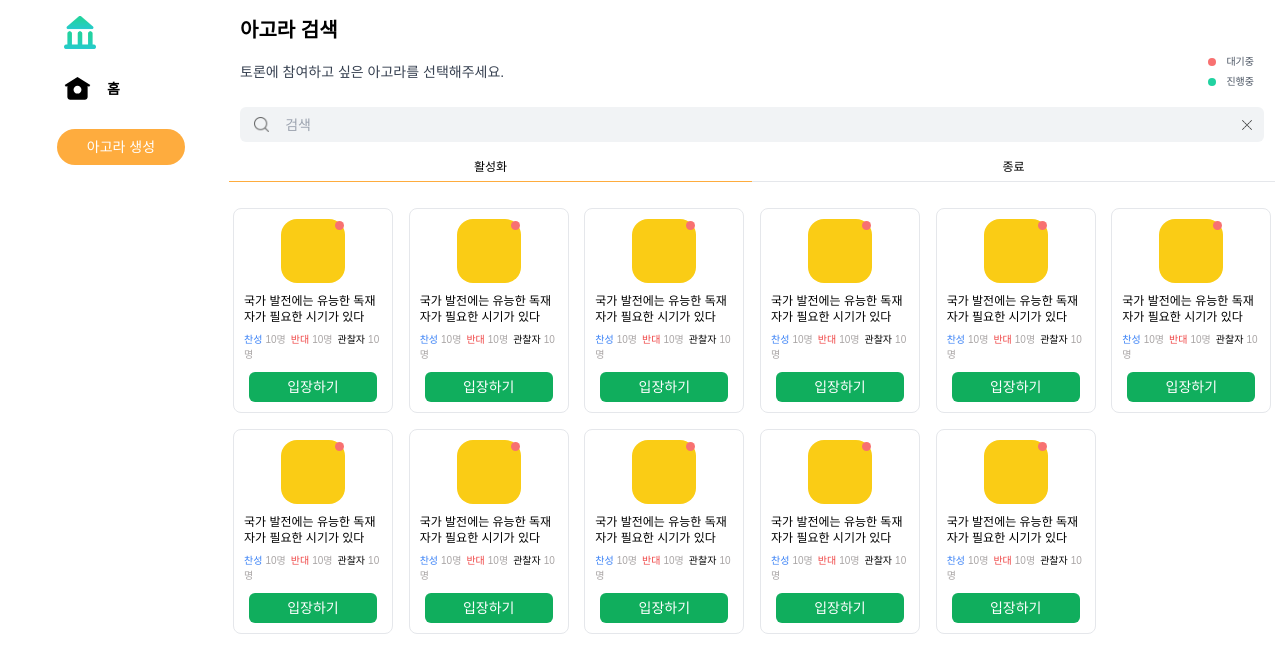
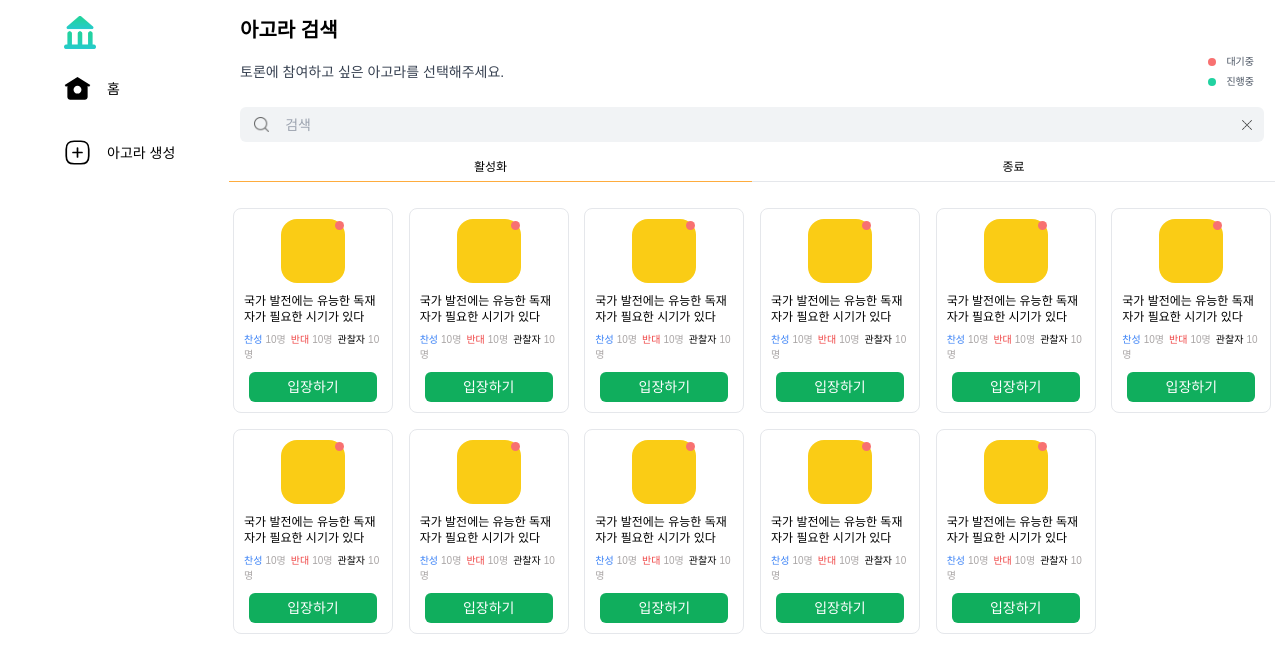
Before and after one commit to Attica-org/athens-client, a Next.js app: page / in a window 1280 px wide. Shown: the top 672 px of the page. Built offline with nearby package versions, Linux system fonts and the light colour scheme.

Commit message:
feat: 동일한 스타일 적용 컴포넌트로 추출

```diff
--- a/src/app/_components/home/atoms/DesktopNavLink.tsx
+++ b/src/app/_components/home/atoms/DesktopNavLink.tsx
@@ -4,13 +4,34 @@ type Props = {
   href: string;
   className?: string;
   children: React.ReactNode;
+  segment: string | null;
+  innerText: string;
 };
 
-export default function DesktopNavLink({ className, href, children }: Props) {
+export default function DesktopNavLink({
+  className,
+  href,
+  children,
+  segment,
+  innerText,
+}: Props) {
+  if (segment === `(home)`) {
+    segment = "/";
+  }
+
   return (
     <li>
       <Link href={href} className={className}>
-        {children}
+        <div className="hover:bg-gray-100 h-3rem p-1rem inline-flex flex-row justify-center items-center mb-1rem rounded-full">
+          {children}
+          <span
+            className={`pl-1rem text-sm ${
+              segment === `${href}` ? "font-bold" : ""
+            }`}
+          >
+            {innerText}
+          </span>
+        </div>
       </Link>
     </li>
   );
--- a/src/app/_components/home/molecules/NavLinks.tsx
+++ b/src/app/_components/home/molecules/NavLinks.tsx
@@ -8,28 +8,22 @@ import DesktopNavLink from "../atoms/DesktopNavLink";
 
 export default function NavLinks() {
   const pathname = useSelectedLayoutSegment();
+  // 전역 상태 관리 훅을 사용하여 pathname을 가져온다.
+  // create-agora 페이지에서는 전역 상태를 create-agora로 설정하고, 그 외의 페이지에서는 home으로 설정한다.
 
   return (
     <>
       <div className="hidden lg:block">
         <ul>
-          <DesktopNavLink href="/">
-            <div className="hover:bg-gray-100 h-3rem p-1rem inline-flex flex-row justify-center items-center mb-1rem rounded-full">
-              <HomeIcon className="w-1.5rem" segment={pathname} />
-              <span
-                className={`pl-1rem text-sm ${
-                  pathname === null ? "font-bold" : ""
-                }`}
-              >
-                홈
-              </span>
-            </div>
+          <DesktopNavLink href="/" segment={pathname} innerText="홈">
+            <HomeIcon className="w-1.5rem" segment={pathname} />
           </DesktopNavLink>
           <DesktopNavLink
             href="/create-agora"
-            className="bg-athens-sub ml-0.5rem text-sm w-8rem p-8 flex justify-center items-center rounded-full"
+            segment={`/${pathname}`}
+            innerText="아고라 생성"
           >
-            <span className="text-white">아고라 생성</span>
+            <AddIcon className="w-1.5rem" segment={pathname} />
           </DesktopNavLink>
         </ul>
       </div>
```
